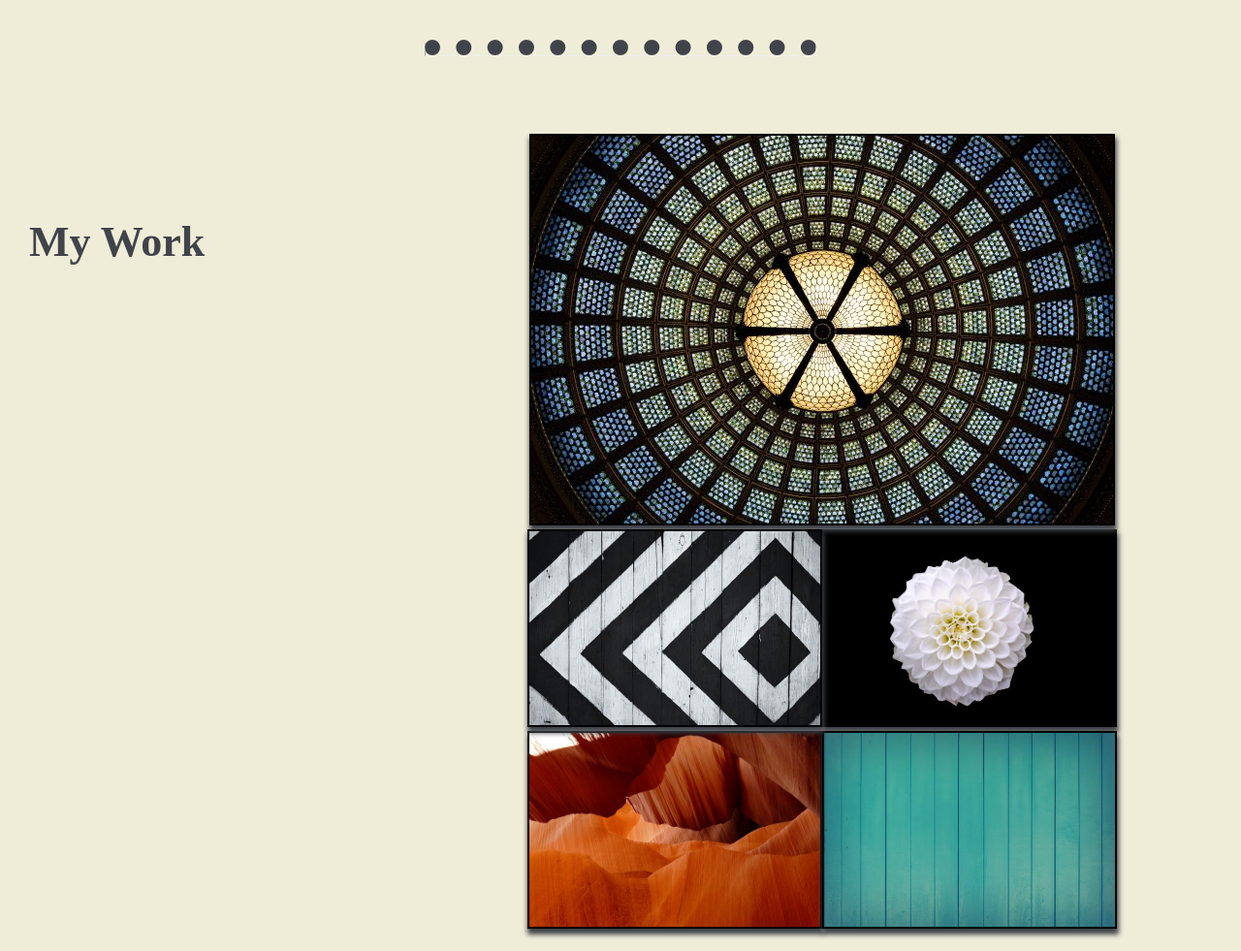
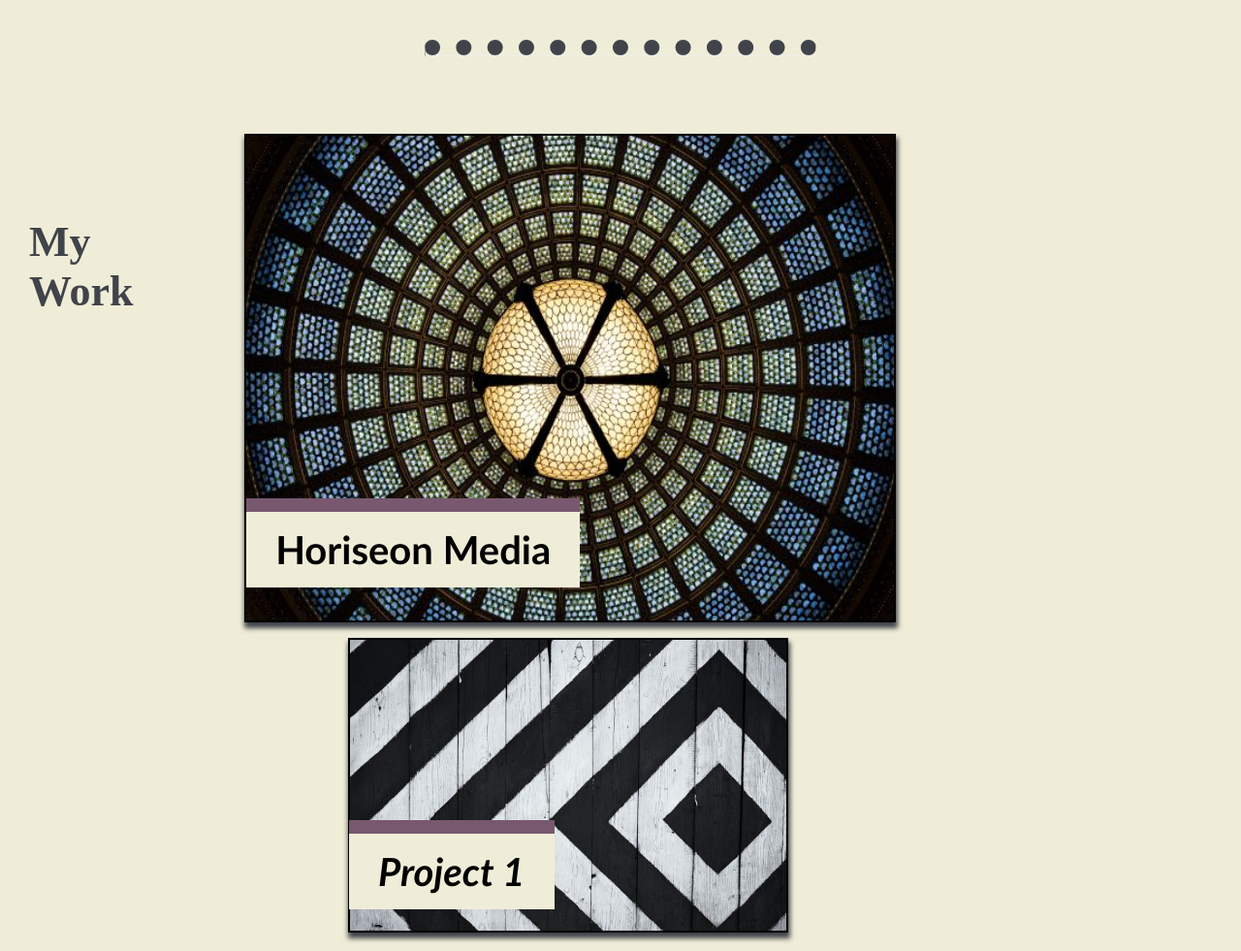
Before and after one commit to SunnyOhK/sunny-ovson-portfolio, a plain HTML site: page index.html in a window 1280 px wide. Shown: the part 1200-2181 px from the top of the page at 97% size. Drawn offline with Linux system fonts and the light colour scheme.

Commit message:
final aesthetics updates

```diff
--- a/assets/css/style.css
+++ b/assets/css/style.css
@@ -213,6 +213,8 @@ card {
     flex-direction: column;
     align-content: center;
     align-items: center;
+    /* max-width: 1200px; */
+    margin-right: 360px;
 }
 
 #work {
@@ -259,12 +261,37 @@ card {
     align-items: center;
     flex-direction: column;
     flex-wrap: wrap;
-    width: 80%;
 }
 
 #lg-project {
-    height: 400px;
-    width: 600px;
+    height: 500px;
+    width: auto;
+}
+
+.bottom-large {
+    position: absolute;
+    bottom: 40px;
+    left: 2px;
+    background-color: #EFEDD7;
+    color: black;
+    font-family: 'Trebuchet MS', 'Lucida Sans Unicode', 'Lucida Grande', 'Lucida Sans', Arial, sans-serif;
+    font-size: 40px;
+    padding: 15px 30px;
+    font-weight: bold;
+    border-top: 14px solid #78586f;
+}
+
+.bottom-left {
+    position: absolute;
+    bottom: 40px;
+    left: 13px;
+    background-color: #EFEDD7;
+    color: black;
+    font-family: 'Trebuchet MS', 'Lucida Sans Unicode', 'Lucida Grande', 'Lucida Sans', Arial, sans-serif;
+    font-size: 40px;
+    padding: 15px 30px;
+    font-weight: bold;
+    border-top: 14px solid #78586f;
 }
 
 /*
@@ -277,12 +304,12 @@ card {
     display: flex;
     justify-content: center;
     flex-wrap: wrap;
-    width: 80%;
 }
 
 #sm-project {
-    height: 200px;
-    width: 300px;
+    height: 300px;
+    width: 450px;
+    margin: 12px;
 }
 
 .shadow {
--- a/index.html
+++ b/index.html
@@ -67,25 +67,33 @@
             <h2>My Work</h2>
             <section id="my-work-section">
                 <div class="lg-container">
-                    <a href="https://sunnyohk.github.io/horiseon-media-agency/"><img src="assets\pattern-1.jpg"
-                            class="img-portfolio grow" id="lg-project">
-                    </a>
+                    <a href="https://sunnyohk.github.io/horiseon-media-agency/">
+                        <img src="assets\pattern-1.jpg" class="img-portfolio grow" id="lg-project">
+                        <div class="bottom-large">Horiseon Media</div></a>
                 </div>
-                <div class="break"></div>
 
-                    <div class="sm-container">
-                        <i class="shadow"><a href="www.google.com"><img src="assets\pattern-2.jpg" class="img-portfolio grow" id="sm-project">
-                        </a></i>
+                <div class="sm-container">
 
-                        <i class="shadow"></i><a href="www.google.com"><img src="assets\pattern-3.jpg" class="img-portfolio grow" id="sm-project">
-                        </a></i>
+                    <i class="shadow"><a href="www.google.com">
+                            <img src="assets\pattern-2.jpg" class="img-portfolio grow" id="sm-project">
+                            <div class="bottom-left">Project 1</div></a>
+                    </i>
 
-                        <i class="shadow"></i><a href="www.google.com"><img src="assets\pattern-4.jpg" class="img-portfolio grow" id="sm-project">
-                        </a></i>
+                    <i class="shadow"><a href="www.google.com">
+                        <img src="assets\pattern-3.jpg" class="img-portfolio grow" id="sm-project">
+                    <div class="bottom-left">Project 2</div></a>
+                    </i>
 
-                        <i class="shadow"></i><a href="www.google.com"><img src="assets\pattern-5.jpg" class="img-portfolio grow" id="sm-project">
-                        </a></i>
-                    </div>
+                    <i class="shadow"><a href="www.google.com">
+                        <img src="assets\pattern-4.jpg" class="img-portfolio grow" id="sm-project">
+                        <div class="bottom-left">Project 3</div></a>
+                    </i>
+
+                    <i class="shadow"><a href="www.google.com">
+                        <img src="assets\pattern-5.jpg" class="img-portfolio grow" id="sm-project">
+                        <div class="bottom-left">Project 4</div></a>
+                    </i>
+                </div>
 
             </section>
         </div>
```
